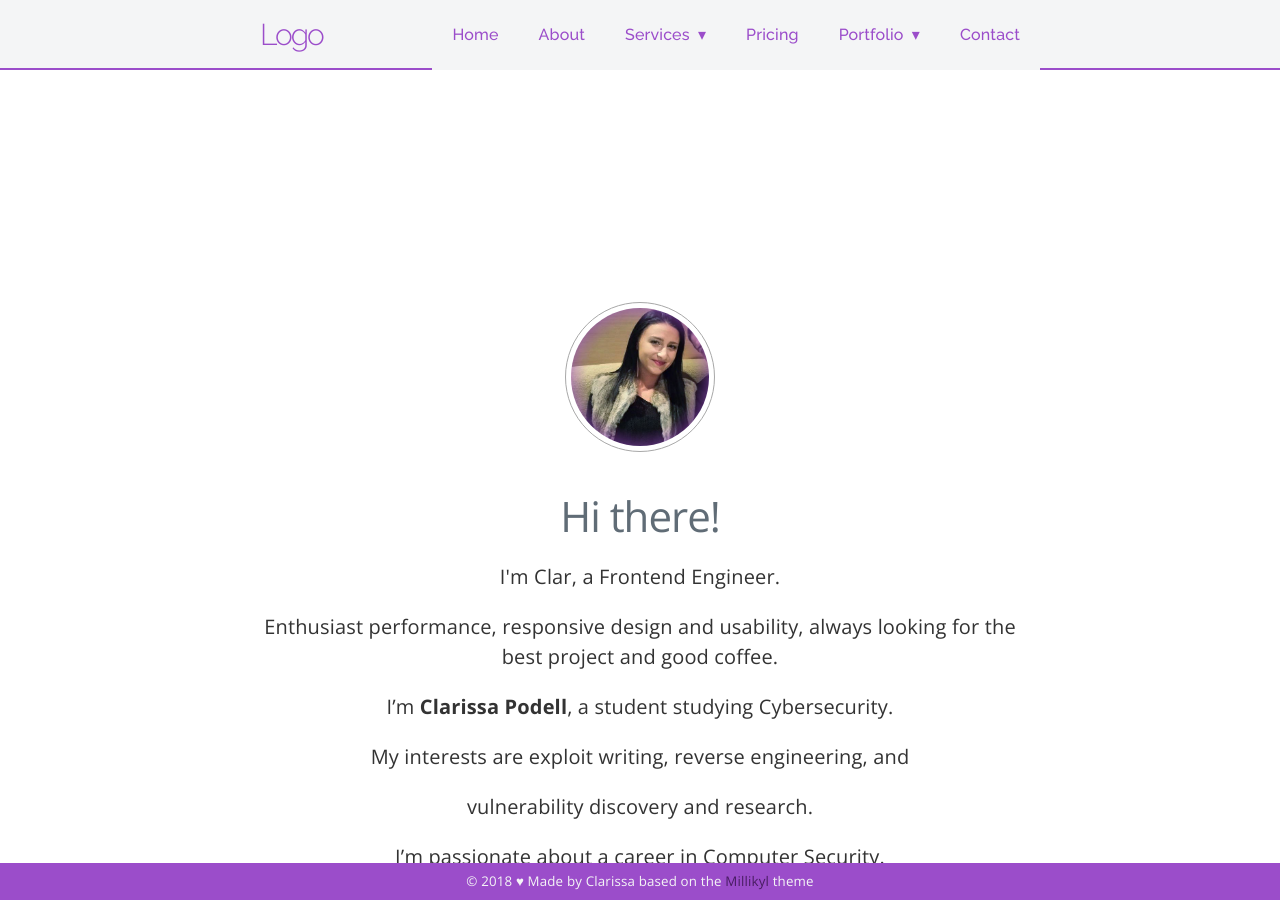
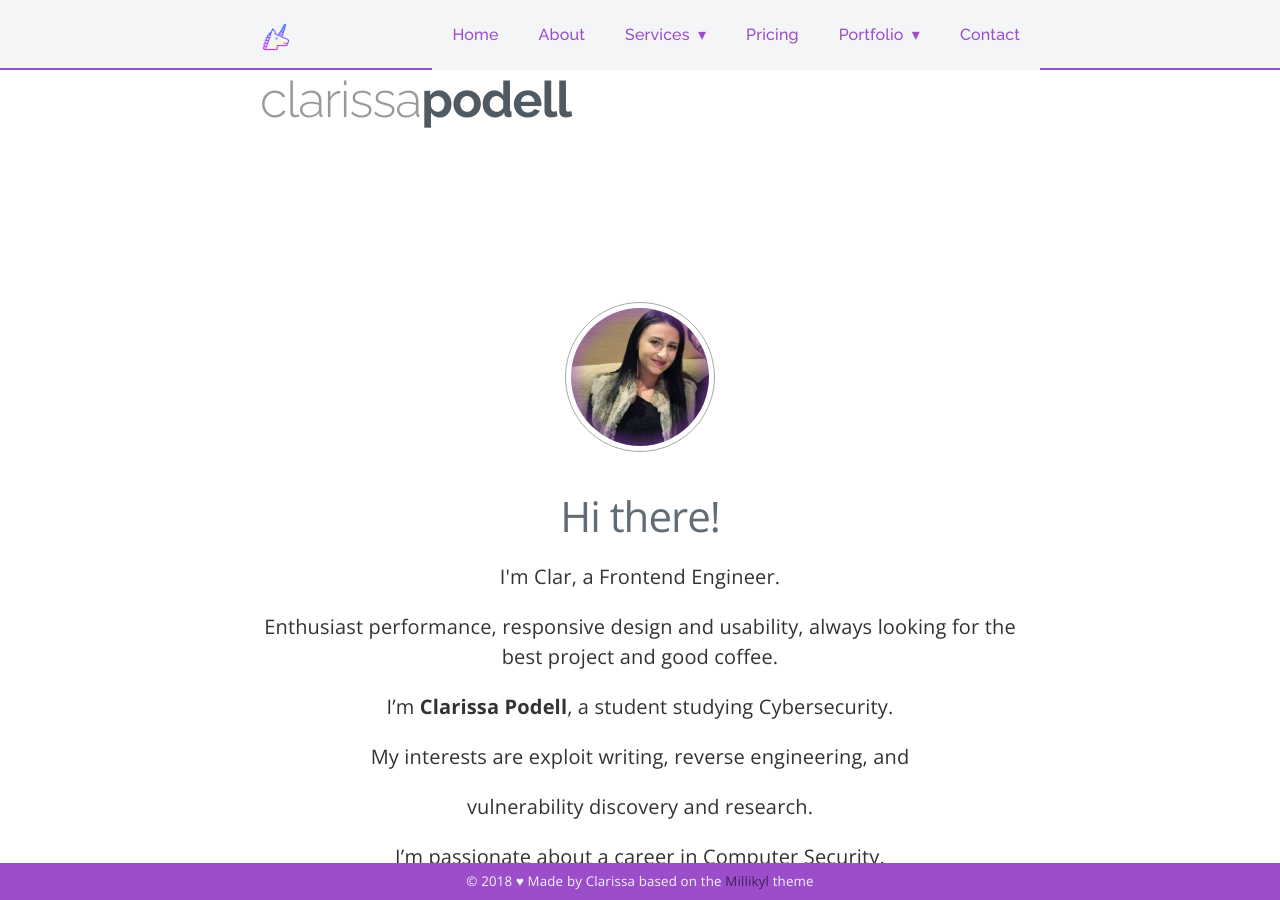
Before and after one commit to c1arissa/c1arissa.github.io, a Jekyll site: the page built from index.md, in a window 1280 px wide and 900 px high. Built offline with Jekyll 4.4.1, drawn with Linux system fonts in a browser that asks for light colours; nearby versions of some CDN libraries.

Commit message:
Update nav2.html

```diff
--- a/_includes/nav2.html
+++ b/_includes/nav2.html
@@ -1,8 +1,12 @@
 <section class="navigation">
   <div class="nav-container">
     <div class="brand">
-      <a href="#!">Logo</a>
+      <img class="icon" src="/favicon.png" alt="unicorn">
+			<a class="navigation-title" href="{{ site.baseurl }}/index.html" data-scroll>
+				<h1 class="title"><span class="first">clarissa</span><span class="last">podell</span></h1>
+			</a>
     </div>
+
     <nav>
       <div class="nav-mobile"><a id="nav-toggle" href="#!"><span></span></a></div>
       <ul class="nav-list">
```
